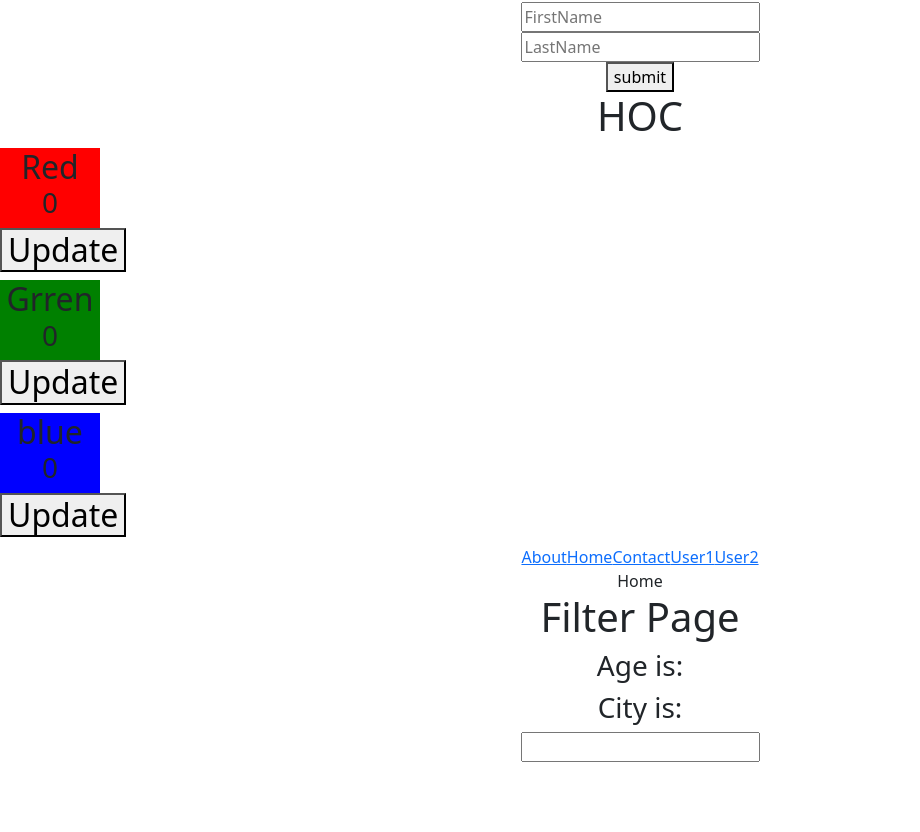
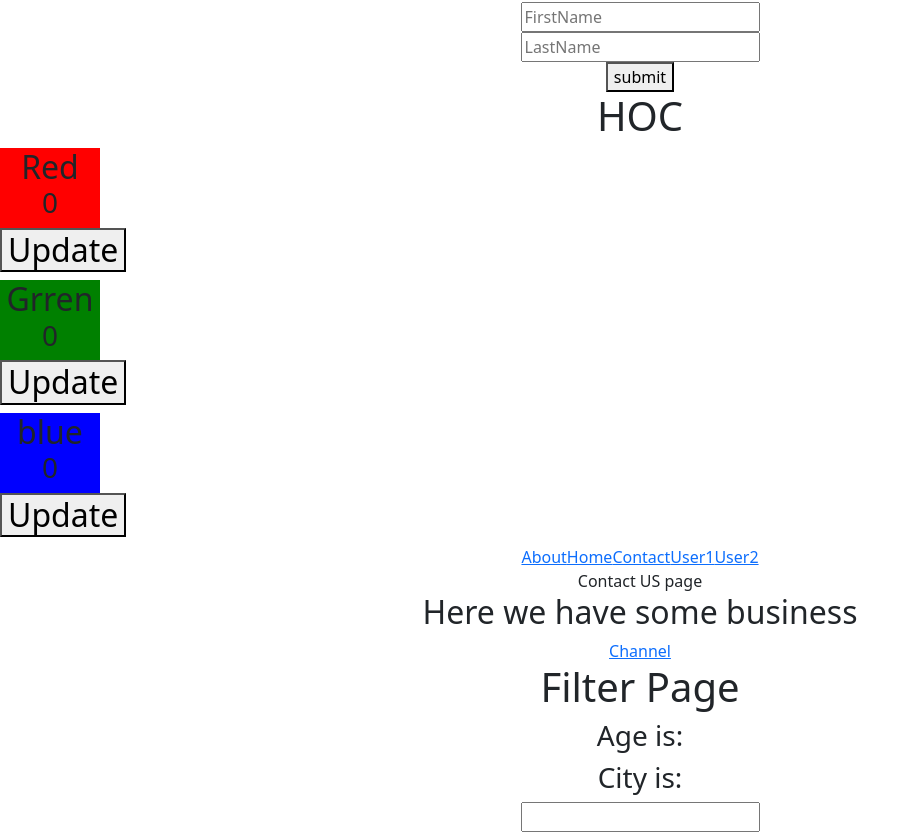
Before and after one commit to pratikprajapati0708/ReactJS-, a React (Create React App) app: page /contact in a window 1280 px wide. Before the commit this address led to /. Shown: the part 2011-2843 px from the top of the page, without its empty margins (0-920 px from the left). Before the commit the page ends 2773 px from the top, so only its background shows below. Built offline with nearby package versions, Linux system fonts and the light colour scheme.

Commit message:
Nested Routing and navigation on click

```diff
--- a/src/App.js
+++ b/src/App.js
@@ -24,6 +24,8 @@ import Navbar from './ReactRouter/Navbar';
 import Page404 from './ReactRouter/Page404';
 import RouteParams from './ReactRouter/RouteParams';
 import Filter from './ReactRouter/Filter';
+import Contact from './ReactRouter/Contact';
+import Channel from './ReactRouter/Channel';
 
 function App() {
   const [data, updateData] = useState("Welcome to React");
@@ -99,6 +101,8 @@ function App() {
           {/* <Route path='/*' element={<Page404/>}></Route> */}
           <Route path='/*' element={<Navigate to='/'/>}></Route>
           <Route path='/users/:name' element={<RouteParams/>}/>
+          <Route path='/contact/' element={<Contact/>}/>
+            <Route path='channel' element={<Channel/>}/>
         </Routes>
         <Filter/>
       </BrowserRouter>
--- /dev/null
+++ b/src/ReactRouter/Channel.js
@@ -0,0 +1,13 @@
+import React from 'react'
+import { Outlet } from 'react-router-dom'
+
+function Channel() {
+    return (
+        <div>
+            <h1>Youtube Channel Page</h1>
+            <Outlet/>
+        </div>
+    )
+}
+
+export default Channel
--- /dev/null
+++ b/src/ReactRouter/Contact.js
@@ -0,0 +1,13 @@
+import React from 'react'
+import { Link } from 'react-router-dom'
+function Contact() {
+    return (
+        <div>
+            Contact US page
+            <h2>Here we have some business</h2>
+            <Link to ="channel">Channel</Link>
+        </div>
+    )
+}
+
+export default Contact
--- a/src/ReactRouter/Home.js
+++ b/src/ReactRouter/Home.js
@@ -1,8 +1,15 @@
 import React from 'react'
+import { useNavigate } from 'react-router-dom'
 
 function Home() {
+    const navigate = useNavigate();
+    const navToPage = (url) =>{
+        navigate(url);
+    }
   return (
-    <div>Home</div>
+    <div>
+        <button onClick={()=>navToPage('/about')}>Go to About Page</button>
+    </div>
   )
 }
 
```
